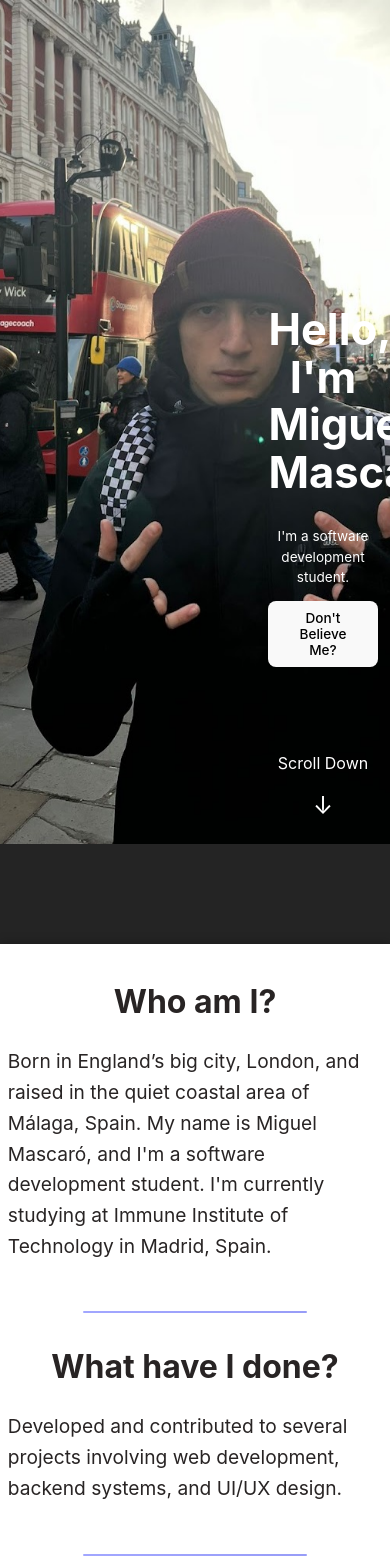
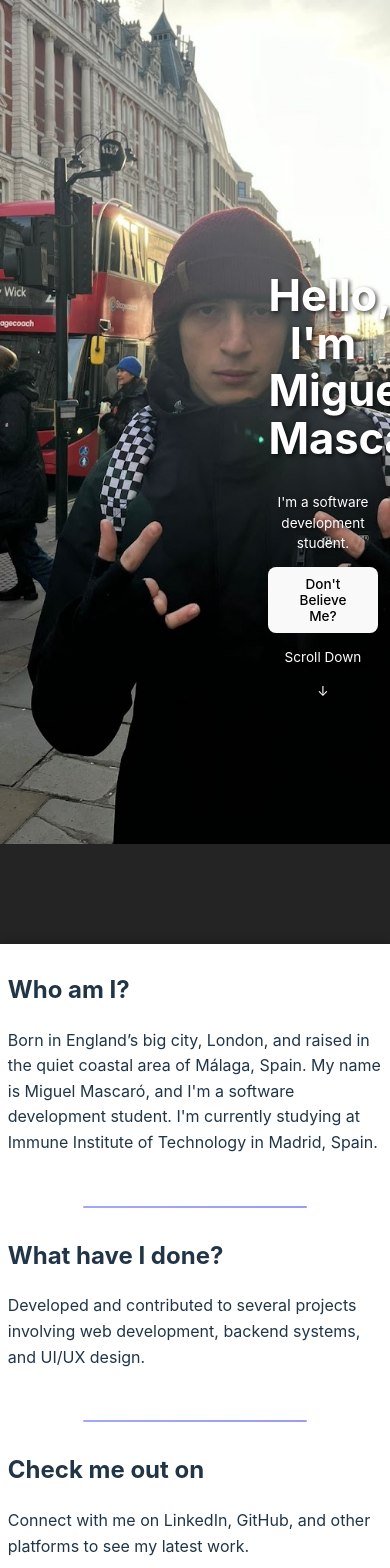
Before and after one commit to Pringles505/portfolio, a React (Vite) app: page / in a window 390 px wide. Shown: the top 1568 px of the page. Built offline with nearby package versions, Linux system fonts and the light colour scheme.

Commit message:
add shadow to name text
it will help make the text pop in smaller aspect ratios

```diff
--- a/src/App.scss
+++ b/src/App.scss
@@ -1,119 +1,237 @@
-#root {
-  text-align: center;
+:root {
+  font-family: Inter, system-ui, Avenir, Helvetica, Arial, sans-serif;
+  line-height: 1.5;
+  font-weight: 400;
+
+  color-scheme: light dark;
+  color: rgba(255, 255, 255, 0.87);
+
+  font-synthesis: none;
+  text-rendering: optimizeLegibility;
+  -webkit-font-smoothing: antialiased;
+  -moz-osx-font-smoothing: grayscale;
+  background-color: #1a1a1a;
+
 }
 
-.logo {
-  height: 6em;
-  padding: 1.5em;
-  will-change: filter;
-  transition: filter 300ms;
+a {
+  font-weight: 500;
+  color: #646cff;
+  text-decoration: inherit;
 }
-.logo:hover {
-  filter: drop-shadow(0 0 2em #646cffaa);
-}
-.logo.react:hover {
-  filter: drop-shadow(0 0 2em #61dafbaa);
+a:hover {
+  color: #535bf2;
 }
 
-@keyframes logo-spin {
-  from {
-    transform: rotate(0deg);
+body {
+  background-color: #242424;
+  width: 100%;
+  margin: 0;
+  padding: 0;
+  min-width: 320px;
+  min-height: 100vh;
+  overflow-x: hidden;
+}
+
+h1 {
+  font-size: 3.2em;
+  line-height: 1.1;
+}
+
+button {
+  border-radius: 8px;
+  border: 1px solid transparent;
+  padding: 0.6em 1.2em;
+  font-size: 1em;
+  font-weight: 500;
+  font-family: inherit;
+  background-color: black;
+  cursor: pointer;
+  transition: border-color 0.25s;
+}
+button:hover {
+  border-color: #646cff;
+}
+button:focus,
+button:focus-visible {
+  outline: 4px auto -webkit-focus-ring-color;
+}
+
+@media (prefers-color-scheme: light) {
+  :root {
+    color: #213547;
+    background-color: #ffffff;
   }
-  to {
-    transform: rotate(360deg);
+  a:hover {
+    color: #747bff;
+  }
+  button {
+    background-color: #f9f9f9;
   }
 }
 
-@media (prefers-reduced-motion: no-preference) {
-  a:nth-of-type(2) .logo {
-    animation: logo-spin infinite 20s linear;
+.profile-container {
+  position: relative; /* Ensures proper stacking */
+  z-index: 2; /* Same as main-content */
+  width: 100vw;
+}
+
+.profile-section {
+  position: relative;
+  z-index: 2; /* Ensures it's on top of the background */
+  width: 140vw;
+  height: 100vh;
+  display: flex;
+  align-items: center;
+  justify-content: center;
+  padding: 50px;
+}
+
+.profile-image {
+  position: fixed; /* Always in the background */
+  top: 0;
+  left: 0;
+  width: 50%;
+  height: 100%;
+  background-image: url('/profilePictureShort.jpg');
+  background-size: cover; /* Fully covers screen */
+  background-repeat: no-repeat;
+  background-position: center;
+  z-index: 1; /* Sends it behind everything */
+}
+
+.profile-text {
+  width: 20%;
+  color: white;
+  font-size: 1.2rem;
+  line-height: 1.5;
+  text-align: left;
+  text-shadow: 2px 2px 4px rgba(0, 0, 0, 0.7);
+}
+
+.profile-text2 {
+  width: 20%;
+  color: white;
+  font-size: 2.5rem; /* Larger font size */
+  font-weight: 700; /* Bold weight */
+  line-height: 1.5;
+  text-align: left;
+  text-shadow: 2px px 10px rgba(0, 0, 0, 0.7); /* Text shadow for better readability */
+  position: absolute; /* Position absolutely within the container */
+  top: 50%; /* Center vertically */
+  left: 50%; /* Center horizontally */
+  transform: translate(-50%, -50%); /* Adjust to exact center */
+}
+
+
+
+@media (max-width: 1024px) {
+  .profile-text {
+    max-width: 50%; /* More flexible than fixed percentages */
+    font-size: 1rem;
   }
 }
 
-.card {
-  padding: 2em;
+@media (max-width: 768px) {
+  .profile-text {
+    max-width: 60%;
+    font-size: 0.9rem;
+    text-align: center;
+  }
 }
 
-.read-the-docs {
-  color: #888;
-}
-
-@keyframes fadeInUp {
-  from {
-    opacity: 0;
-    transform: translateY(20px);
-  }
-  to {
-    opacity: 1;
-    transform: translateY(0);
+@media (max-width: 480px) {
+  .profile-text {
+    max-width: 90%;
+    font-size: 0.85rem;
+    text-align: center;
+    padding: 20px;
   }
 }
 
 
+#main-content {
+  display: flex;
+  justify-content: center;
+  align-items: center;
+  width: 100%;
+  height: 100%;
+}
+
+.main-content {
+  position: relative;
+  z-index: 2;
+  width: 100%;
+  min-height: 150vh;
+  background-color: #ffffff;
+  color: #213547;
+  padding: 2vw;
+  box-shadow: 0px -2px 10px rgba(0, 0, 0, 0.2);
+  margin: 0 auto;
+}
+
+.text-wrapper {
+  max-width: 800px;
+  margin: 0 auto;
+  text-align: left;
+  line-height: 1.6;
+}
+
+.divider {
+  width: 60%;
+  max-width: 700px;
+  height: 2px;
+  background: linear-gradient(90deg, rgba(100, 108, 255, 0.6), rgba(83, 91, 242, 0.6));
+  margin: 30px auto;
+  border-radius: 10px;
+}
+
+.cta-section {
+  text-align: center;
+  margin-top: 60px;
+  padding: 20px;
+}
 
 .section {
   margin-bottom: 50px;
 }
 
-.section h2 {
-  font-size: 2rem;
-  margin-bottom: 20px;
-  color: #282424;
+.container {
+  display: flex;
+  justify-content: center;
+  align-items: center;
+  gap: 20px;
 }
 
-.section p {
-  font-size: 1.2rem;
-  line-height: 1.6;
-  color: #282424;
+@media (max-width: 1024px) {
+  .profile-text {
+    max-width: 50%; /* More flexible than fixed percentages */
+    font-size: 1rem;
+  }
+  .profile-image {
+    width: 60%; /* Adjust image width for smaller screens */
+  }
 }
 
-
-.profile-text h1,
-.profile-text p,
-.profile-text button {
-  opacity: 0;
-  animation: fadeInUp 1s ease-out forwards;
+@media (max-width: 768px) {
+  .profile-text {
+    max-width: 60%;
+    font-size: 0.9rem;
+    text-align: center;
+  }
+  .profile-image {
+    width: 70%; /* Adjust image width for smaller screens */
+  }
 }
 
-.profile-text h1 {
-  animation-delay: 0.2s;
-}
-
-.profile-text p {
-  animation-delay: 0.4s;
-}
-
-.profile-text button {
-  animation-delay: 0.6s;
-}
-
-.profile-text button:hover {
-  border-color: #565cce;
-  border-width: 1px;
-}
-
-.scroll-down {
-  position: absolute;
-  bottom: 120px;  // Moves it lower
-  left: 50%;
-  transform: translateX(-50%);
-  text-align: center;
-  font-size: 16px; // Larger text
-  color: #fff;
-  animation: bounce 1.5s infinite;
-}
-
-.scroll-down .arrow {
-  display: block;
-  font-size: 24px; // Larger arrow
-  margin-top: -3px; // Moves arrow closer to text
-}
-
-@keyframes bounce {
-  0%, 100% {
-    transform: translate(-50%, 0);
+@media (max-width: 480px) {
+  .profile-text {
+    max-width: 90%;
+    font-size: 0.85rem;
+    text-align: center;
+    padding: 20px;
   }
-  50% {
-    transform: translate(-50%, 5px);
+  .profile-image {
+    width: 100%; /* Adjust image width for smaller screens */
   }
 }
```
